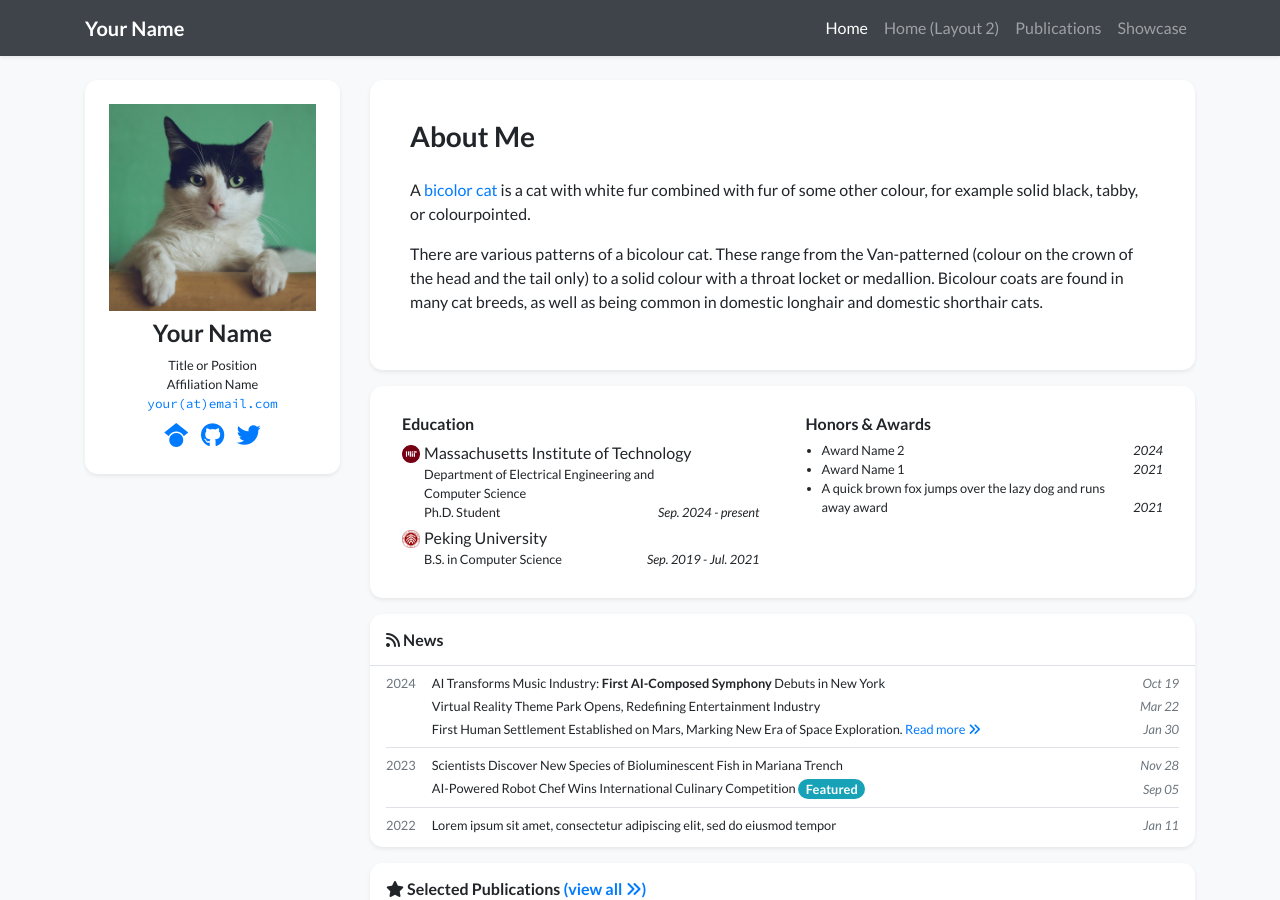
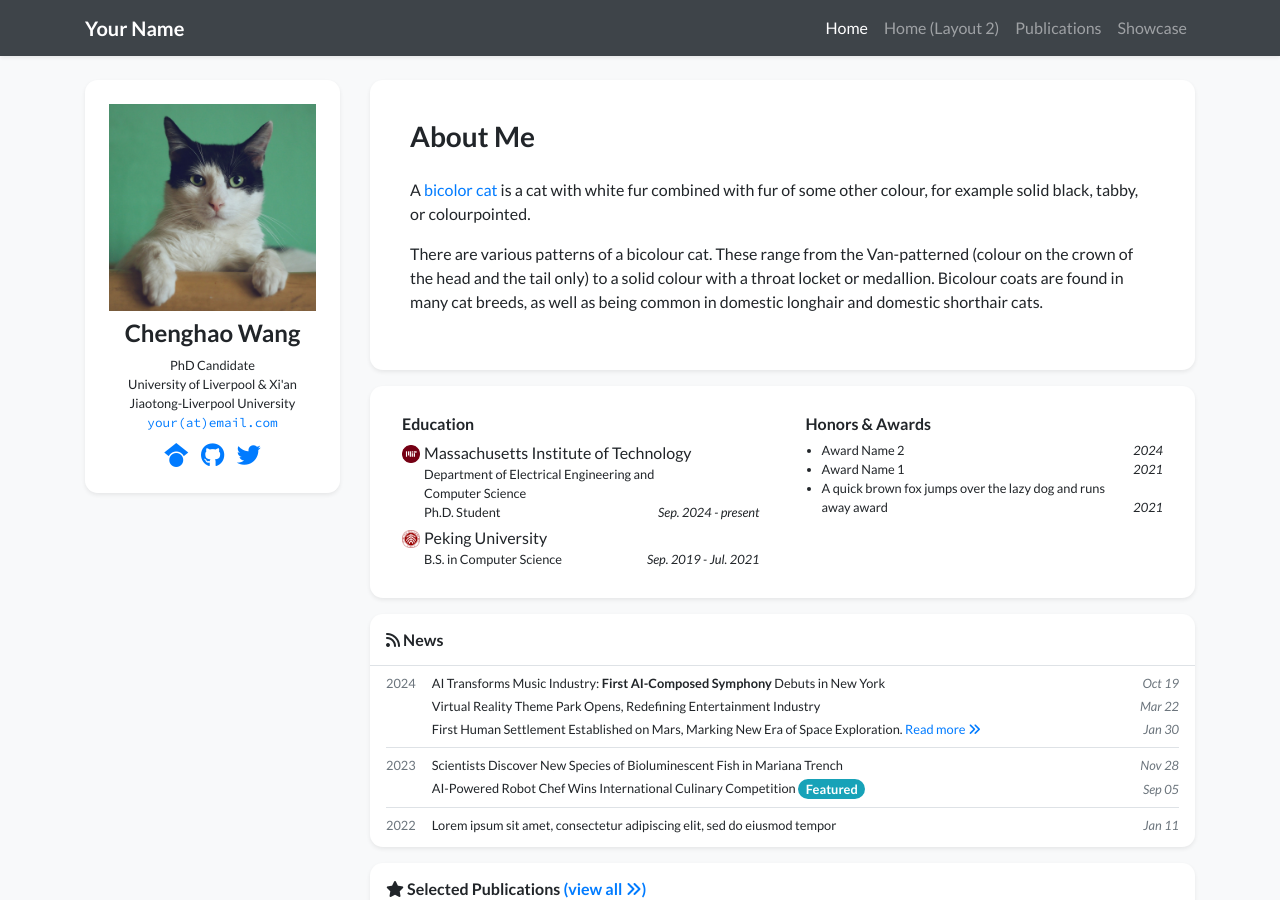
Before and after one commit to Ianwang0710/ianwang0710.github.io, a Jekyll site: the page built from index.html, in a window 1280 px wide and 900 px high. Built offline with Jekyll 4.4.1, drawn with Linux system fonts in a browser that asks for light colours; nearby versions of some CDN libraries; a style sheet for code colours, icons or effects is not loaded.

Commit message:
Update profile.yml

```diff
--- a/_data/profile.yml
+++ b/_data/profile.yml
@@ -1,10 +1,10 @@
-primary_name: "Your Name"
-secondary_name: ""
+primary_name: "Chenghao Wang"
+secondary_name: "Ian"
 navbar_name: "Your Name"
 
 positions:
-- name: Title or Position
-- name: Affiliation Name
+- name: PhD Candidate
+- name: University of Liverpool & Xi'an Jiaotong-Liverpool University
   logo: /assets/images/badges/MIT_Social_circle.png  # Logo is optional
 
 
```
